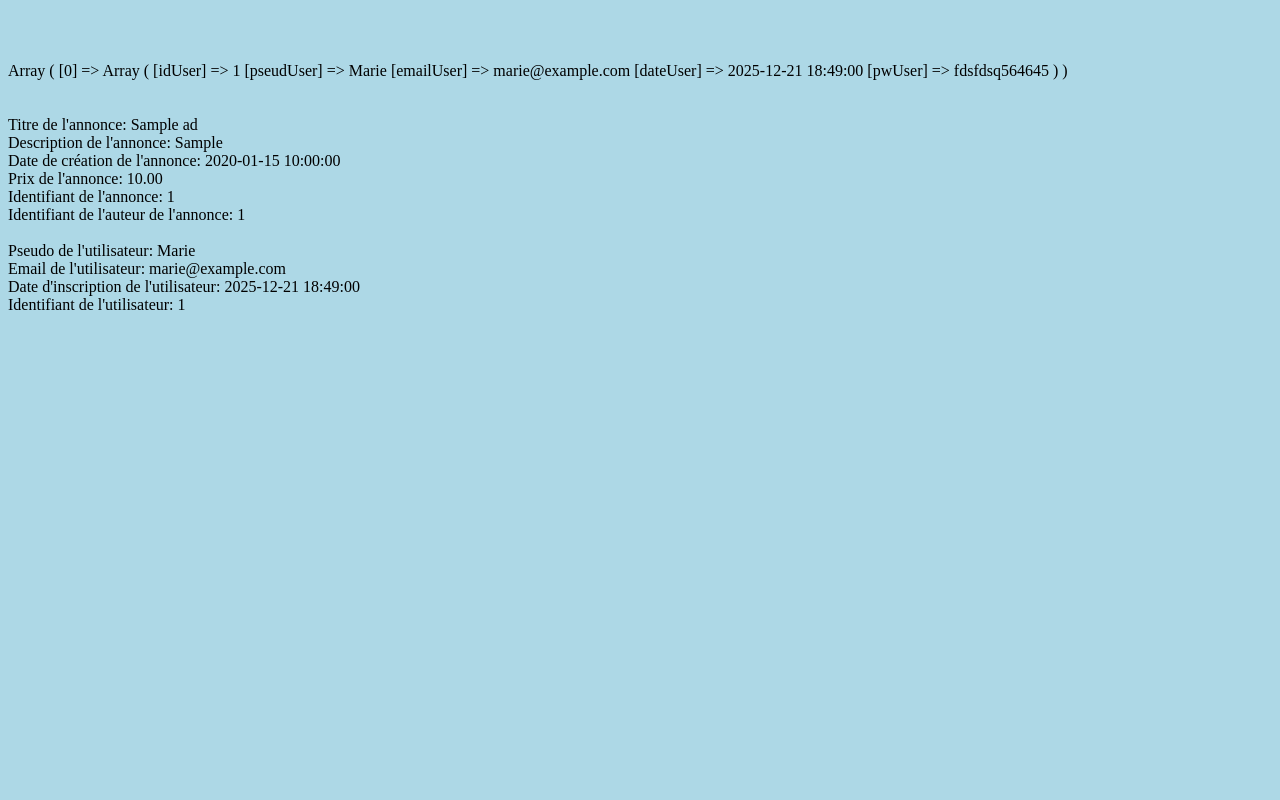
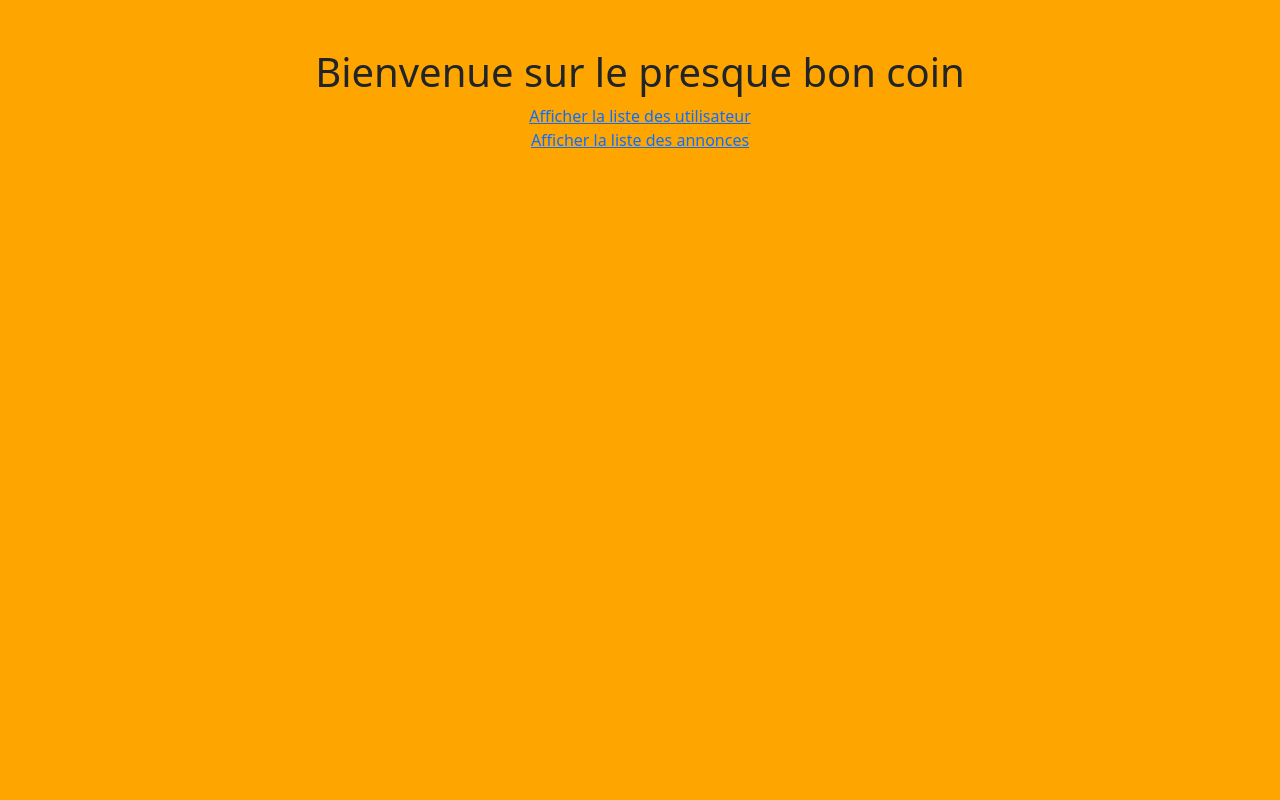
Before and after one commit to c-desevaux/leBonCoinLike, a PHP site: page / in a window 1280 px wide. Run offline with PHP 8.4, Linux system fonts and the light colour scheme; data comes from the database, SQL or seed files in the repository; tables that the repository leaves empty hold one stand-in row (values such as "Sample post").

Commit message:
vue home

```diff
--- /dev/null
+++ b/CSS/style.css
@@ -0,0 +1,3 @@
+body{
+    background-color: orange;
+}
--- a/Controler/Controler.class.php
+++ b/Controler/Controler.class.php
@@ -1,9 +1,13 @@
 <?php
     require_once 'Modele/Modele.class.php';
 
+
+
     function homePage(){
+        require 'Vue/vueHome.php';
+    }
 
-    }
+
 //-------------------------------------------ADS CONTROLERS-----------------------------------------
     function adsList(){
         $ads  = AdModele::getAllAds();
--- a/Vue/adsList.php
+++ b/Vue/adsList.php
@@ -3,18 +3,22 @@
 
 <?php ob_start(); ?>
 
+<h1>Liste des annonces</h1>
 
 <?php foreach ($ads as $ad): ?>
 
     <div>Titre de l'annonce: <?= $ad['titleAd'] ?></div>
     <div>Description de l'annonce: <?= $ad['txtAd'] ?></div>
     <div>Date de création de l'annonce: <?= $ad['dateAd'] ?></div>
-    <div>Prix de l'annonce: <?= $ad['priceAd'] ?></div>
+    <div>Prix de l'annonce: <?= $ad['priceAd'] ?>€</div>
     <div>Identifiant de l'annonce: <?= $ad['idAd']?></div>
     <div>Identifiant de l'auteur de l'annonce: <?=  $ad['idUser']?></div>
     <br>
 
 <?php endforeach;?>
+
+<a href="index.php?action=home">Retour</a>
+
 <?php $content = ob_get_clean(); ?>
 
 <?php require 'template.php' ?>
--- a/Vue/template.php
+++ b/Vue/template.php
@@ -1,13 +1,16 @@
 <!DOCTYPE html>
-<html lang="en">
+<html lang="fr">
 <head>
     <meta charset="UTF-8">
     <meta name="viewport" content="width=device-width, initial-scale=1.0">
+    <link href="https://cdn.jsdelivr.net/npm/bootstrap@5.3.8/dist/css/bootstrap.min.css" rel="stylesheet" integrity="sha384-sRIl4kxILFvY47J16cr9ZwB07vP4J8+LH7qKQnuqkuIAvNWLzeN8tE5YBujZqJLB" crossorigin="anonymous">
+    <link rel="stylesheet" href="css/style.css">
     <title><?= $title ?></title>
 </head>
 <body>
-    <div id='content'>
+    <div class="d-flex flex-column justify-content-center align-items-center mt-5 pb-3" id='content'>
         <?= $content ?>
     </div>
+    <script src="https://cdn.jsdelivr.net/npm/bootstrap@5.3.8/dist/js/bootstrap.bundle.min.js" integrity="sha384-FKyoEForCGlyvwx9Hj09JcYn3nv7wiPVlz7YYwJrWVcXK/BmnVDxM+D2scQbITxI" crossorigin="anonymous"></script>
 </body>
 </html>
--- a/Vue/userList.php
+++ b/Vue/userList.php
@@ -3,6 +3,7 @@
 
 <?php ob_start(); ?>
 
+<h1>Liste des utilisateurs</h1>
 
 <?php foreach ($users as $user): ?>
 
@@ -13,6 +14,8 @@
     <br>
 
 <?php endforeach;?>
+
+<a href="index.php?action=home">Retour</a>
 <?php $content = ob_get_clean(); ?>
 
 <?php require 'template.php' ?>
--- /dev/null
+++ b/Vue/vueHome.php
@@ -0,0 +1,13 @@
+
+<?php $title="Le Presque Bon Coin"; ?>
+
+<?php ob_start(); ?>
+
+<h1>Bienvenue sur le presque bon coin</h1>
+
+<a href="index.php?action=userList">Afficher la liste des utilisateur</a>
+<a href="index.php?action=adList">Afficher la liste des annonces</a>
+
+<?php $content = ob_get_clean(); ?>
+
+<?php require 'template.php' ?>
--- a/index.php
+++ b/index.php
@@ -6,24 +6,18 @@
     require_once 'Modele/UserModele.class.php';
     require_once 'Controler/Controler.class.php';
 
-    //print_r(UserModele::getAllUsers());
-    echo "<br><br><br>";
-
-    //UserModele::deleteUserByName('corentin');
-    //UserModele::addUser('tristan', 'tristan.tristan@gmail.com', 'Caca08++');
-    //print_r(UserModele::getUserByPseudo('tristan'));
-    //print_r(UserModele::getUserByPseudo('tristan')[0]['idUser']);
-
-
-
-    //AdModele::addAd('Fifa 15', 'jeu en tres bon etat a vendre sur region ebreuïtienne', 13.99, UserModele::getUserByPseudo('tristan')[0]['idUser']);
-    //print_r(AdModele::getAdByTitle('Fifa'));
-
-    echo "<body style='background-color: lightblue;'></body>";
-
-    print_r(UserModele::getAllUsers());
-
-    echo "<br><br><br>";
-
-    adsList();
-    userList();
+    try{
+        if(isset($_GET['action'])){
+            if($_GET['action'] == 'userList'){
+                userList();
+            }else if($_GET['action'] == 'adList'){
+                adsList();
+            }else{
+                homePage();
+            }
+        }else{
+            homePage();
+        }
+    }catch(Exception $e){
+        die("Err: ".$e->getMessage());
+    }
```
